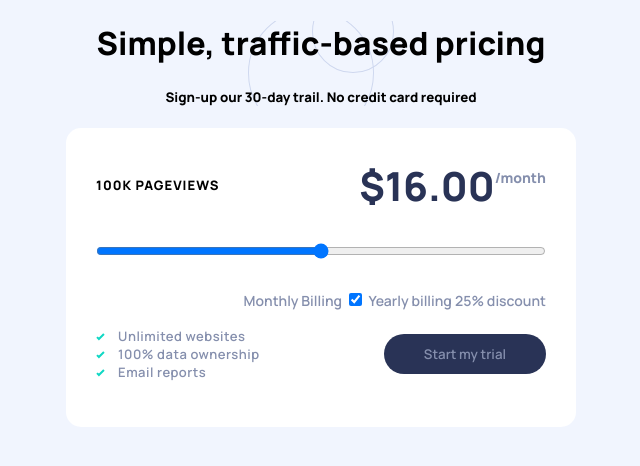
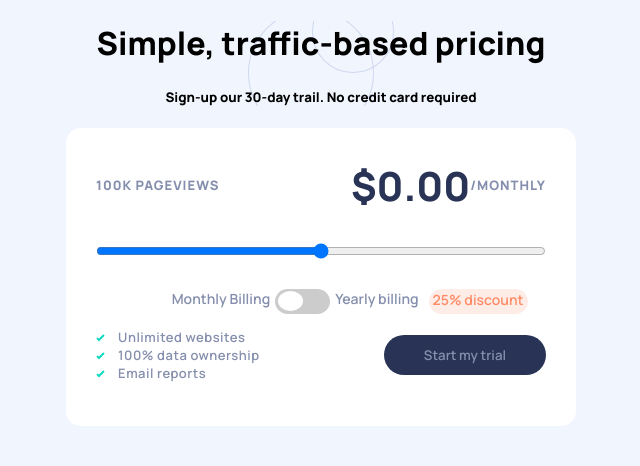
Before and after one commit to 4august/preco-interativo-, a plain HTML site: page index.html in a window 1280 px wide. Shown: the whole page, without its empty margins (319-959 px from the left). Drawn offline with Linux system fonts and the light colour scheme.

Commit message:
script e css atualizados

```diff
--- a/index.html
+++ b/index.html
@@ -22,23 +22,21 @@
     </div>
 
     <div class="register">
-      <div class="pricing">
       <div class="display">
         <h6>100k pageviews</h6>
-          <h3>$16.00 <span>/month</span></h3>
+        <h3>$0.00 <span>/monthly</span></h3>
       </div>
       <input type="range" name="price" id="price">
       <div class="time-option">
-          <span>Monthly Billing</span>
-          <label for="switch">
-            <input type="checkbox" checked>
-            <span class="slider"></span>
+        <p>Monthly Billing</p>
+        <label  class="switch">
+          <input type="checkbox" >
+          <span class="slider round"></span>
         </label>
-          <span>Yearly billing</span>
+        <p>Yearly billing</p>
         <span class="discount">
           25% discount
         </span>
-        </div>
       </div>
       <div class="info">
         <ul>
--- a/script.js
+++ b/script.js
@@ -0,0 +1,10 @@
+let priceValue = document.querySelector("h3")
+let input = document.querySelector("#price")
+let check = document.querySelector("input[type='checkbox']")
+
+const monthly = "/monthly";
+const yearly = "/yearly";
+
+input.addEventListener("mousemove", () => {
+    priceValue.innerHTML = `$${parseInt(input.value).toFixed(2)} <span>${!check.checked ? monthly : yearly}</span>`
+})
--- a/style.css
+++ b/style.css
@@ -26,39 +26,52 @@ body{
     align-content: space-between;
     display: grid;
 }
-
-.pricing input[type="range"]{
+ input[type="range"]{
     width: 100%;
     margin: 30px 0;
+    background: hsl(174, 86%, 45%);
 }
 .register .display{
     display: flex;
     justify-content: space-between;
 }
-.register .pricing h6{
+.register h6, .register .display span{
     font-size: 13px;
     text-transform: uppercase;
     letter-spacing: 1px;
     display: flex;
-    align-items: center
+    align-items: center;
+    color: hsl(225, 20%, 60%);
+
 }
-.register .pricing h3{
+.register h3{
     font-size: 40px;
     display: flex;
     color: hsl(227, 35%, 25%);
 }
-.register .pricing span{
+.register {
     font-size: 14px;
     margin-top: 10px;
     color: hsl(225, 20%, 60%);
 }
-.register .pricing h6, .register .pricing h3{
+.register h6, .register h3{
     width: fit-content;
     margin: 0;
 }
-.register .pricing .time-option{
-    text-align: end;
+.register .time-option{
+    justify-content: end;
+    display: flex;
+    margin: 0 3%;
 }
+.register .time-option p{margin: 0 5px;}
+.time-option .discount {
+    background: hsl(14, 92%, 95%);
+    padding: 1px 4px;
+    border-radius: 25px;
+    color: hsl(15, 100%, 70%);
+    margin: 0 5px;
+}
+
 .info{
     display: flex;
     vertical-align: middle;
@@ -87,3 +100,63 @@ body{
     align-items: center;
     display: flex;
 }
+
+.switch {
+    position: relative;
+    display: inline-block;
+    width: 55px;
+    height: 25px;
+  }
+
+  .switch input {
+    opacity: 0;
+    width: 0;
+    height: 0;
+  }
+
+  .slider {
+    position: absolute;
+    cursor: pointer;
+    top: 0;
+    left: 0;
+    right: 0;
+    bottom: 0;
+    background-color: #ccc;
+    -webkit-transition: .4s;
+    transition: .4s;
+  }
+
+  .slider:before {
+    position: absolute;
+    content: "";
+    height: 20px;
+    width: 25px;
+    left: 3px;
+    bottom: 3px;
+    background-color: white;
+    -webkit-transition: .4s;
+    transition: .4s;
+  }
+
+  input:checked + .slider {
+    background-color: #2196F3;
+  }
+
+  input:focus + .slider {
+    box-shadow: 0 0 1px #2196F3;
+  }
+
+  input:checked + .slider:before {
+    -webkit-transform: translateX(20px);
+    -ms-transform: translateX(20px);
+    transform: translateX(20px);
+  }
+
+  /* Rounded sliders */
+  .slider.round {
+    border-radius: 34px;
+  }
+
+  .slider.round:before {
+    border-radius: 50%;
+  }
```
Lines whose indentation alone changed are shown as unchanged.
